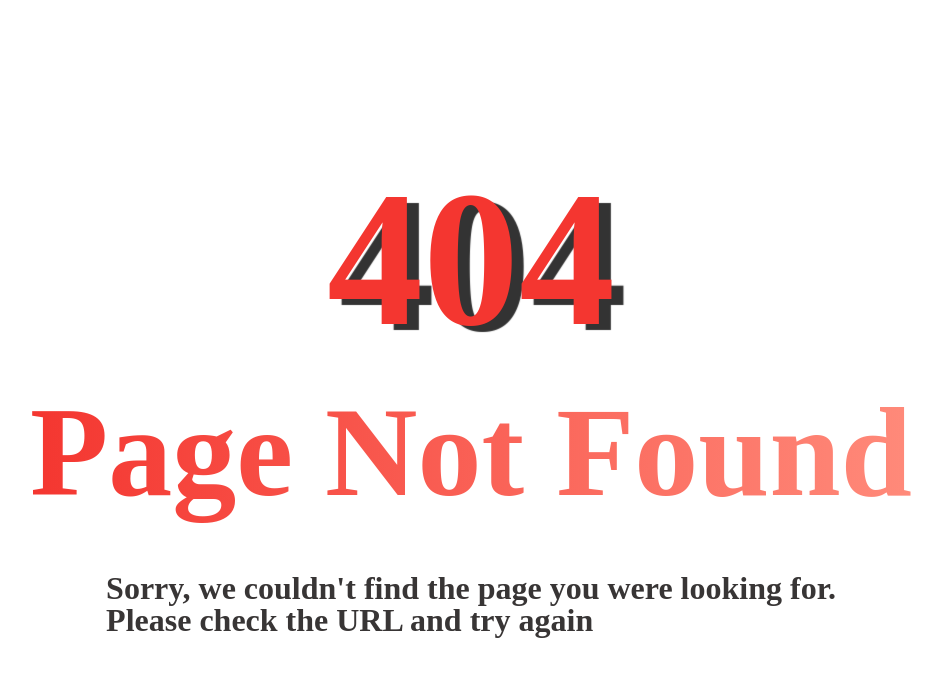
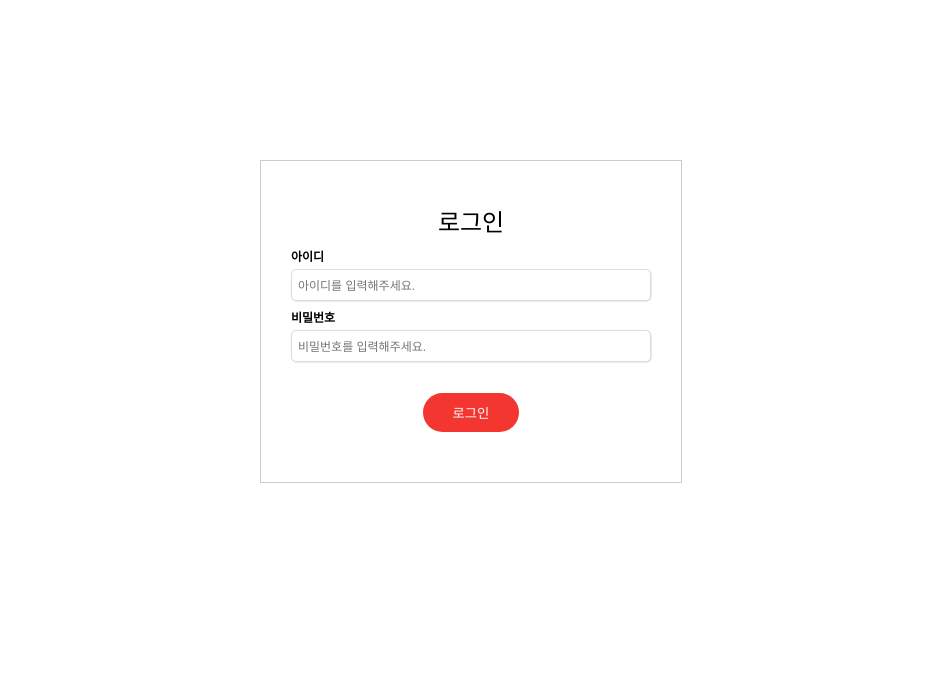
Before and after one commit to KDT1-FE/Y_FE_Toy2, a React (Vite) app: page /login in a window 1280 px wide. Before the commit this address had no page. Shown: the top 676 px of the page, without its empty margins (169-1111 px from the left). Built offline with nearby package versions, Linux system fonts and the light colour scheme.

Commit message:
Feat: Add accessToken to session

```diff
--- a/src/App.tsx
+++ b/src/App.tsx
@@ -4,6 +4,7 @@ import styled from "styled-components";
 import Footer from "./components/Footer";
 import Header from "./components/Header";
 import { Outlet } from "react-router-dom";
+import Login from "./pages/Login/Login";
 import SignUp from "./pages/SignUp/SignUp";
 
 function App() {
@@ -24,6 +25,7 @@ function App() {
         }
       />
       <Route path="*" element={<PageNotFound></PageNotFound>} />
+      <Route path="/login" element={<Login />} />
       <Route path="/signup" element={<SignUp />} />
     </Routes>
   );
--- a/src/components/Loader/Loader.tsx
+++ b/src/components/Loader/Loader.tsx
@@ -11,7 +11,7 @@ const override: CSSProperties = {
   borderColor: "red"
 };
 
-function Loader({ loading }) {
+function Loader({ loading }: { loading: boolean }) {
   return (
     <>
       <HashLoader
--- /dev/null
+++ b/src/components/Login/LoginForm/LoginForm.tsx
@@ -0,0 +1,77 @@
+import styled from "styled-components";
+import LoginInput from "../LoginInput/LoginInput";
+import { useState } from "react";
+import FormInputBtn from "../../FormInputBtn/FormInputBtn";
+import { postApi } from "../../../utils/postApi";
+
+const initialLoginData = {
+  id: "",
+  password: ""
+};
+
+function LoginForm() {
+  const [errorMessage, setErrorMessage] = useState("");
+  const [loginData, setLoginData] = useState(initialLoginData);
+
+  const handleSubmit = (e: React.FormEvent) => {
+    e.preventDefault();
+    console.log(loginData);
+    const LOGIN_API_URL = "https://fastcampus-chat.net/login";
+
+    postApi(LOGIN_API_URL, loginData)
+      .then((data) => {
+        console.log("로그인 성공");
+        const ACCESS_TOKEN = data.accessToken;
+        sessionStorage.setItem("accessToken", ACCESS_TOKEN);
+      })
+      .catch((error) => {
+        console.log("로그인 실패");
+        console.error(error);
+        setErrorMessage("아이디와 비밀번호를 확인해주세요.");
+      });
+  };
+
+  return (
+    <LoginContainer onSubmit={handleSubmit}>
+      <LoginInput
+        id={"id"}
+        label={"아이디"}
+        loginData={loginData}
+        setLoginData={setLoginData}
+        inputProps={{
+          type: "text",
+          placeholder: "아이디를 입력해주세요."
+        }}
+      />
+      <LoginInput
+        id={"password"}
+        label={"비밀번호"}
+        loginData={loginData}
+        setLoginData={setLoginData}
+        inputProps={{
+          type: "password",
+          placeholder: "비밀번호를 입력해주세요."
+        }}
+      />
+      <ErrorMessage>{errorMessage}</ErrorMessage>
+      <FormInputBtn value={"로그인"} />
+    </LoginContainer>
+  );
+}
+
+export default LoginForm;
+
+const LoginContainer = styled.form`
+  display: flex;
+  flex-direction: column;
+  align-items: center;
+  gap: 8px;
+`;
+
+const ErrorMessage = styled.p`
+  font-size: 12px;
+  color: red;
+  font-weight: 500;
+  text-align: left;
+  width: 100%;
+`;
--- a/src/components/LoginInput/LoginInput.tsx
+++ b/src/components/Login/LoginInput/LoginInput.tsx
@@ -1,16 +1,43 @@
 import styled from "styled-components";
-import { LoginInputProps } from "../LoginForm/LoginForm";
 
-function LoginInput({ id, label }: LoginInputProps) {
+function LoginInput({
+  id,
+  label,
+  loginData,
+  setLoginData,
+  inputProps
+}: LoginInputProps) {
   return (
     <LoginInputContainer>
       <InputLabel htmlFor={id}>{label}</InputLabel>
-      <Input id={id} />
+      <Input
+        id={id}
+        onChange={(e) =>
+          setLoginData((prev) => ({ ...prev, [id]: e.target.value }))
+        }
+        {...inputProps}
+      />
     </LoginInputContainer>
   );
 }
 
 export default LoginInput;
+
+interface LoginInputProps {
+  id: string;
+  label: string;
+  loginData: LoginData;
+  setLoginData: React.Dispatch<React.SetStateAction<LoginData>>;
+  inputProps: {
+    type: string;
+    placeholder: string;
+  };
+}
+
+export interface LoginData {
+  id: string;
+  password: string;
+}
 
 const LoginInputContainer = styled.div`
   display: flex;
--- a/src/components/SignUpInput/SignUpInput.tsx
+++ b/src/components/SignUp/SignUpInput/SignUpInput.tsx
@@ -1,6 +1,6 @@
 import { useEffect, useRef } from "react";
 import styled from "styled-components";
-import { postApi } from "../../utils/postApi";
+import { postApi } from "../../../utils/postApi";
 
 const ID_REGEX = new RegExp("^[A-Za-z0-9]{5,20}$"); // 5~20글자 영문자만 입력 가능
 const PW_REGEX = new RegExp("^[A-Za-z0-9]{8,16}$"); // 8~16글자 영문자, 숫자만 입력 가능
--- a/src/pages/Login/Login.tsx
+++ b/src/pages/Login/Login.tsx
@@ -1,5 +1,5 @@
 import styled from "styled-components";
-import LoginForm from "../../components/LoginForm/LoginForm";
+import LoginForm from "../../components/Login/LoginForm/LoginForm";
 
 function Login() {
   return (
--- a/src/pages/SignUp/SignUp.tsx
+++ b/src/pages/SignUp/SignUp.tsx
@@ -1,5 +1,5 @@
 import styled from "styled-components";
-import SignUpForm from "../../components/SignUpForm/SignUpForm";
+import SignUpForm from "../../components/SignUp/SignUpForm/SignUpForm";
 
 function SignUp() {
   return (
```
Also changed, not shown: src/components/LoginForm/LoginForm.tsx (deleted, +0 -37 lines), src/components/SignUp/SignUpForm/SignUpForm.tsx (renamed from src/components/SignUpForm/SignUpForm.tsx, +3 -4 lines).
